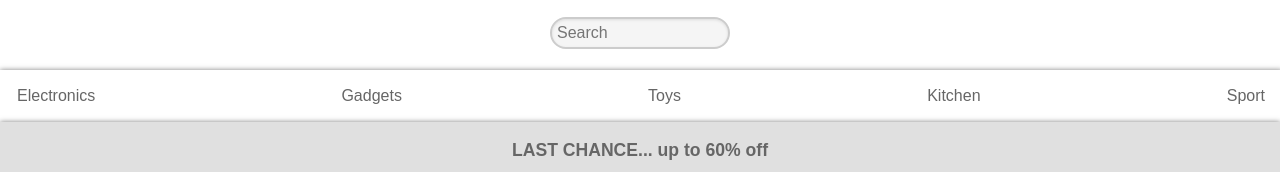
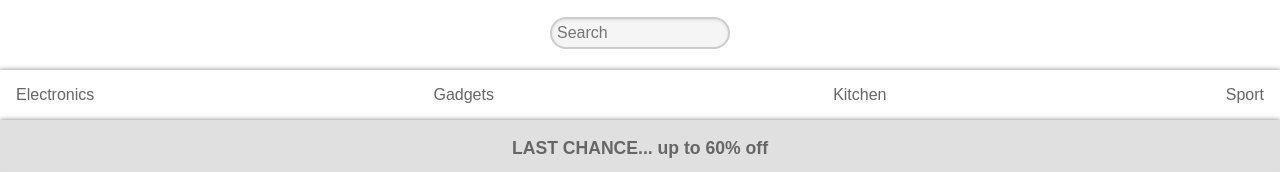
Before and after one commit to aya-rh/front_end_project, a React (Create React App) app: page /Home in a window 1280 px wide. Shown: the part 168-340 px from the top of the page. Built offline with nearby package versions, Linux system fonts and the light colour scheme; no server answers.

Commit message:
nav bar and subscribe form changes

```diff
--- a/src/App.css
+++ b/src/App.css
@@ -70,7 +70,7 @@ input[type="search"] {
   margin: auto;
   align-items: center;
   width: 100%;
-  padding: 1px;
+  padding: auto;
   background-color: rgb(255, 255, 255);
   color: rgb(102, 102, 102);
   box-shadow: 0px 0px 5px rgba(0, 0, 0, 0.5);
--- a/src/components/NewProductsSlider.js
+++ b/src/components/NewProductsSlider.js
@@ -43,7 +43,7 @@ const NewProductsSlider = ({ products, deleteProduct }) => {
     dots: true,
     infinite: true,
     speed: 500,
-    slidesToShow: 1,
+    slidesToShow: 2,
     slidesToScroll: 1,
   };
 
--- a/src/components/SubscribeForm.js
+++ b/src/components/SubscribeForm.js
@@ -16,7 +16,7 @@ const SubscribeForm = () => {
     }
 
     // Set the date we are counting down to:
-    const countDownDate = new Date("March 24, 2023, 15:00:00").getTime();
+    const countDownDate = new Date("March 24, 2023, 17:00:00").getTime();
 
     // // Update the count down every 1 second
 
--- a/src/components/navBar.js
+++ b/src/components/navBar.js
@@ -3,7 +3,6 @@ const NavBar = () => {
     <div className="navBar">
       <a href="/Electronics">Electronics</a>
       <a href="#Gadgets">Gadgets</a>
-      <a href="#Toys">Toys</a>
       <a href="#Kitchen">Kitchen</a>
       <a href="#Sport">Sport</a>
     </div>
```
